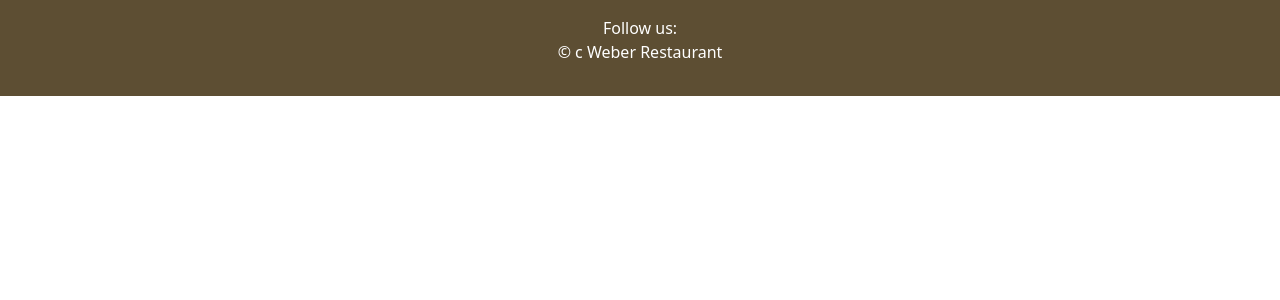
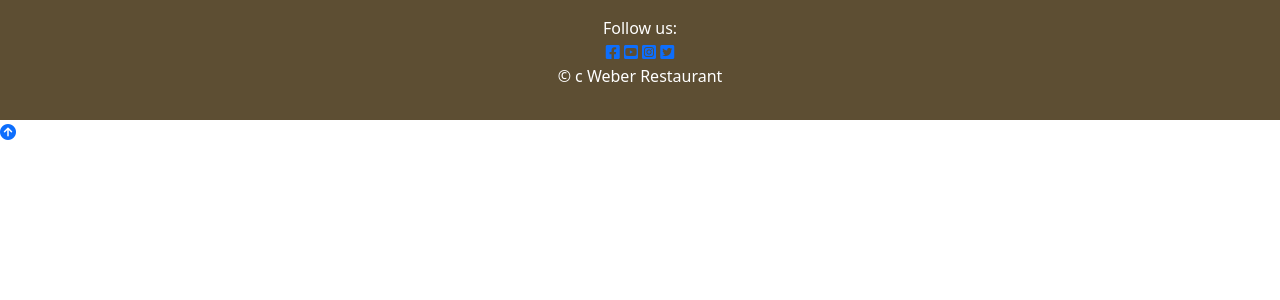
Before and after one commit to th-1982/weber-restaurant, a Django app: template templates/base.html in a window 1280 px wide. Shown: the part 86-386 px from the top of the page. Run offline with Django 3.2, Linux system fonts and the light colour scheme; the template is opened without the code that fills it, so the values that code supplies are empty.

Commit message:
Added font Awesome stylesheet for icons

```diff
--- a/templates/base.html
+++ b/templates/base.html
@@ -82,3 +82,5 @@
 
       </footer>
       <a href="#top"><i class="fa-solid fa-circle-arrow-up top"></i></a>
+      <!--  font awesome script -->
+    <link rel="stylesheet" href="https://cdnjs.cloudflare.com/ajax/libs/font-awesome/6.4.2/css/all.min.css" integrity="sha512-z3gLpd7yknf1YoNbCzqRKc4qyor8gaKU1qmn+CShxbuBusANI9QpRohGBreCFkKxLhei6S9CQXFEbbKuqLg0DA==" crossorigin="anonymous" referrerpolicy="no-referrer">
```
